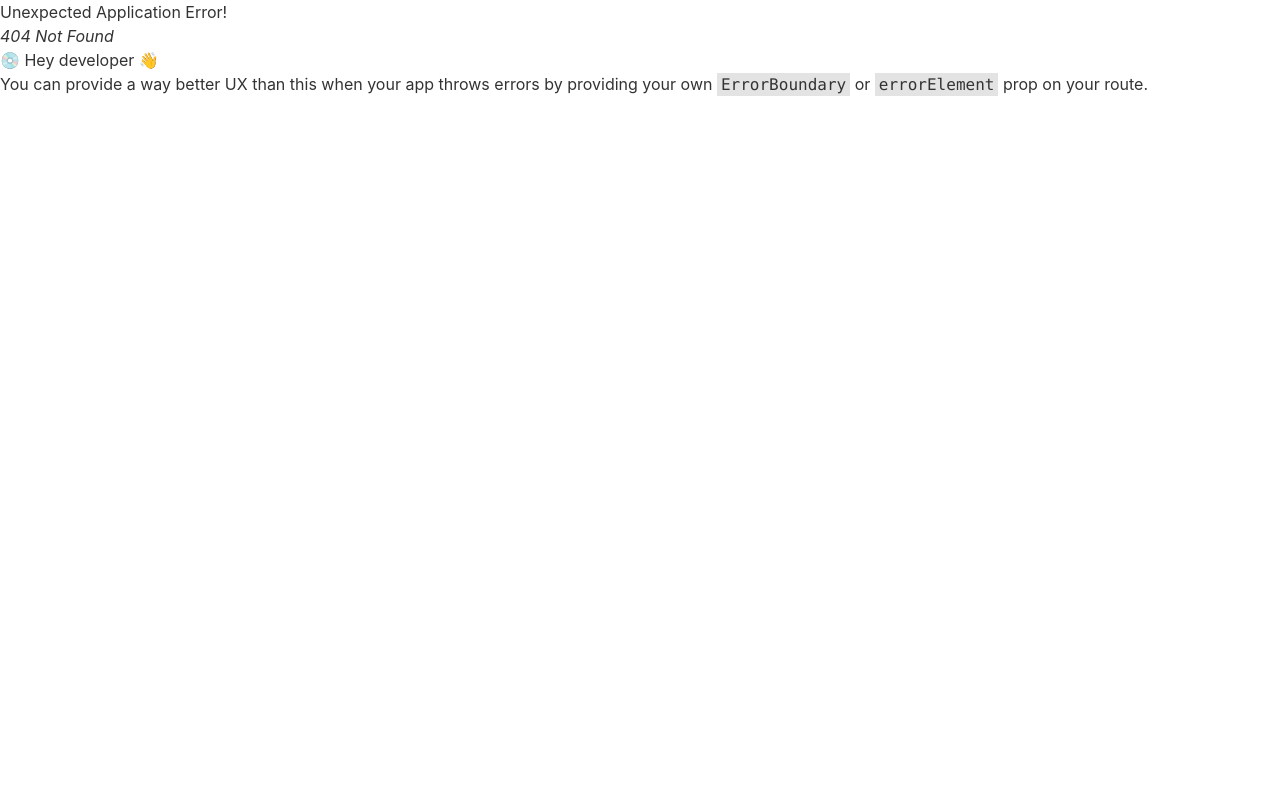
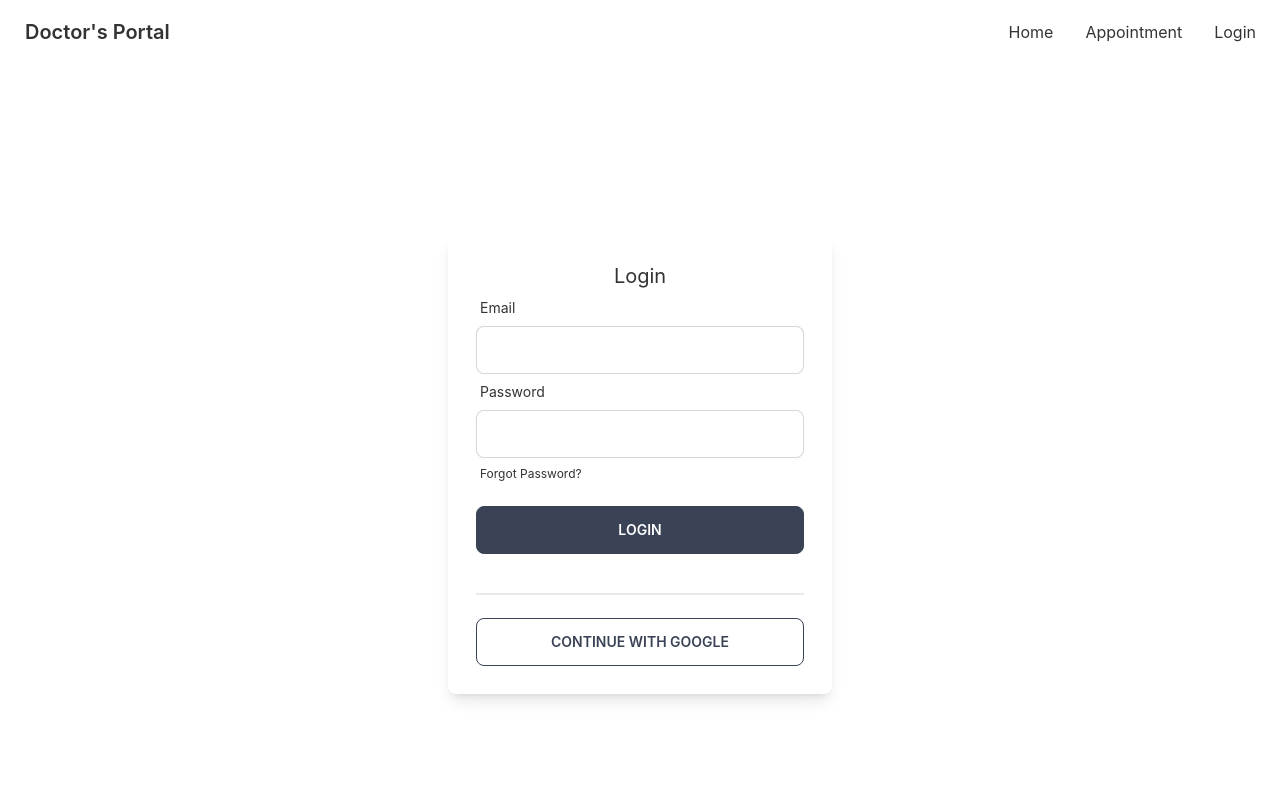
Before and after one commit to tahdiislam/doctors-portal, a React (Vite) app: page /login in a window 1280 px wide. Before the commit this address had no page. Shown: the top 800 px of the page. Built offline with nearby package versions, Linux system fonts and the light colour scheme.

Commit message:
create login page

```diff
--- a/package.json
+++ b/package.json
@@ -15,6 +15,7 @@
     "react": "^18.2.0",
     "react-day-picker": "^8.3.6",
     "react-dom": "^18.2.0",
+    "react-hook-form": "^7.39.3",
     "react-hot-toast": "^2.4.0",
     "react-router-dom": "^6.4.3"
   },
--- a/src/Pages/Appointment/AppointmentTime/AppointmentModal.jsx
+++ b/src/Pages/Appointment/AppointmentTime/AppointmentModal.jsx
@@ -3,7 +3,7 @@ import React from 'react';
 
 const AppointmentModal = ({ treatment, dateSelected }) => {
     const { name, slots } = treatment;
-    const date = format(dateSelected, "PP")
+    const date = format(dateSelected, "PP");
 
     // form submit handler
     const handleFormSubmit = e => {
@@ -19,6 +19,7 @@ const AppointmentModal = ({ treatment, dateSelected }) => {
         <>
             <input type="checkbox" id="my-modal-3" className="modal-toggle" />
             <div className="modal">
+
                 <div className="modal-box relative">
                     <label htmlFor="my-modal-3" className="btn btn-sm btn-circle absolute right-2 top-2 btn-accent text-white">✕</label>
                     <h3 className="text-lg font-bold">{name}</h3>
--- /dev/null
+++ b/src/Pages/Login/Login.jsx
@@ -0,0 +1,55 @@
+import React from "react";
+import { useForm } from "react-hook-form";
+
+const Login = () => {
+  const { handleSubmit, register, formState: {errors} } = useForm();
+
+  // handle form submit
+  const handleFormSubmit = (data) => {
+    console.log(data);
+    data = {}
+  };
+  return (
+    <div className="h-[800px] flex justify-center items-center">
+      <div className="w-96 p-7 shadow-lg rounded-lg">
+        <h1 className="text-xl text-center">Login</h1>
+        <form onSubmit={handleSubmit(handleFormSubmit)}>
+          <div className="form-control w-full">
+            <label className="label">
+              <span className="label-text">Email</span>
+            </label>
+            <input
+              type="email"
+              className="input input-bordered w-full"
+              {...register("email", {required: "Email is required"})}
+            />
+            {errors.email && <p className="text-red-500 mt-2">{errors.email.message}</p>}
+          </div>
+          <div className="form-control w-full">
+            <label className="label">
+              <span className="label-text">Password</span>
+            </label>
+            <input
+              type="password"
+              className="input input-bordered w-full"
+              {...register("password", {required: "Password is required"})}
+            />
+            <label className="label">
+              <span className="label-text-alt">Forgot Password?</span>
+            </label>
+            {errors.password && <p className="text-red-500">{errors.password.message}</p>}
+          </div>
+          <input
+            type="submit"
+            className="btn btn-accent w-full text-white my-4"
+            value="Login"
+          />
+        </form>
+        <div className="divider"></div>
+        <button className="btn btn-accent btn-outline w-full">Continue With Google</button>
+      </div>
+    </div>
+  );
+};
+
+export default Login;
--- a/src/Shared/Headers.jsx
+++ b/src/Shared/Headers.jsx
@@ -6,7 +6,9 @@ const Headers = () => {
     const navItems = <React.Fragment>
         <li><Link to='/'>Home</Link></li>
         <li><Link to='/appointment'>Appointment</Link></li>
+        <li><Link to='/login'>Login</Link></li>
     </React.Fragment>
+
     return (
         <nav>
             <div className="navbar bg-base-100 flex justify-between">
--- /dev/null
+++ b/src/firebase/firebase.config.jsx
@@ -0,0 +1,19 @@
+// Import the functions you need from the SDKs you need
+import { initializeApp } from "firebase/app";
+// TODO: Add SDKs for Firebase products that you want to use
+// https://firebase.google.com/docs/web/setup#available-libraries
+
+// Your web app's Firebase configuration
+const firebaseConfig = {
+  apiKey: "AIzaSyB9EH19mhSAsUOwlW07bJwnW87WLa21zGs",
+  authDomain: "doctors-c9838.firebaseapp.com",
+  projectId: "doctors-c9838",
+  storageBucket: "doctors-c9838.appspot.com",
+  messagingSenderId: "218833930994",
+  appId: "1:218833930994:web:fe2abb07636b1274809e6b",
+};
+
+// Initialize Firebase
+const app = initializeApp(firebaseConfig);
+
+export default app;
```
Also changed, not shown: src/Router/router.jsx (+10 -4 lines), 1 other file (tests, documents, lock files or other folders).
